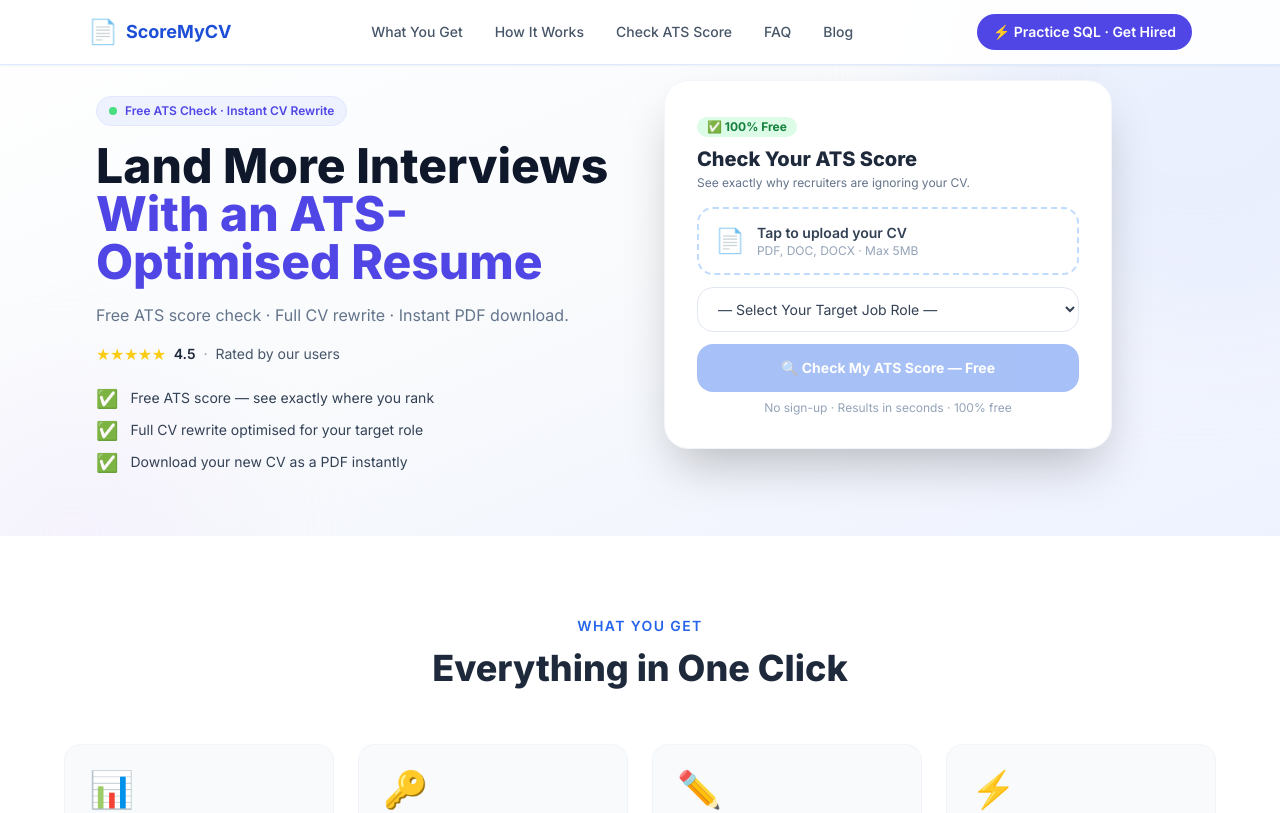
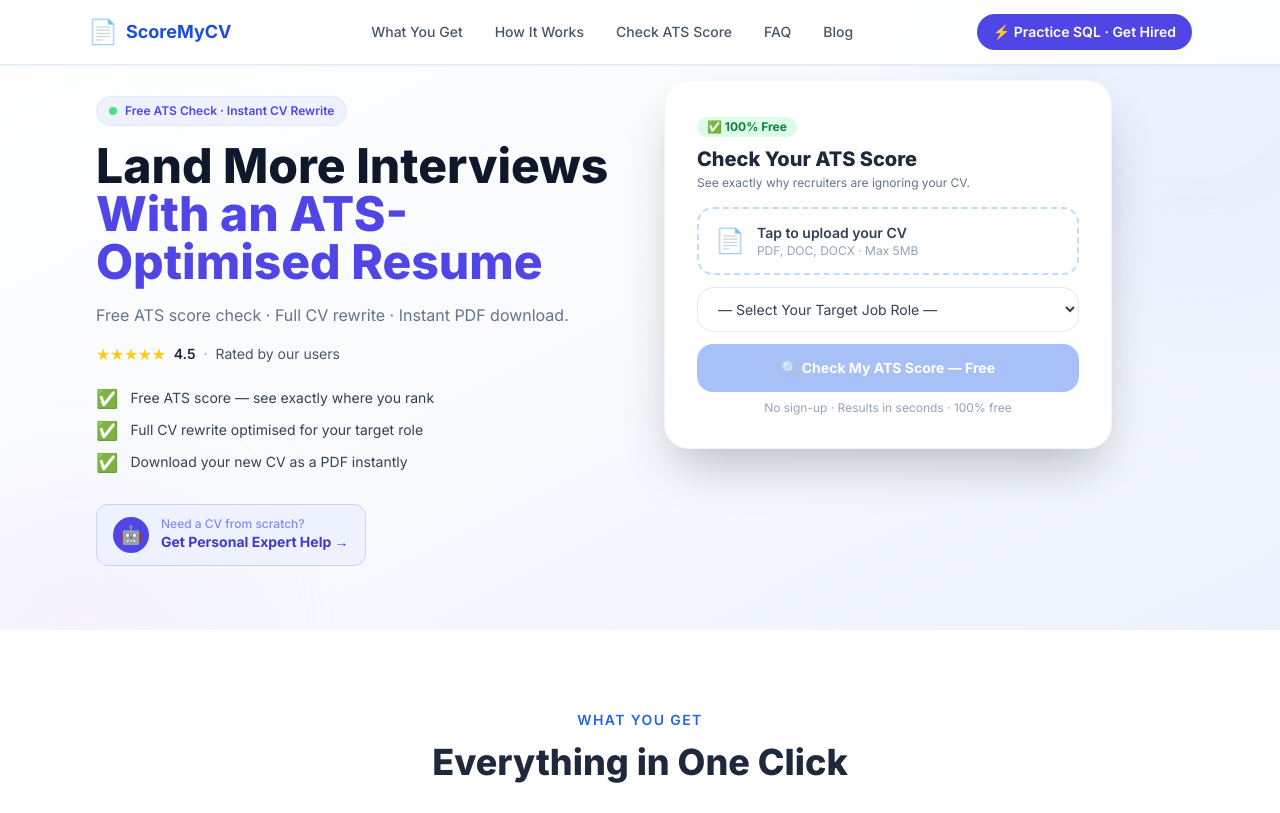
Before and after one commit to dakjdakk/SCOREMYCV, a Next.js app: page / in a window 1280 px wide. Shown: the top 813 px of the page. Built offline with nearby package versions, Linux system fonts and the light colour scheme.

Commit message:
feat: add personal help CTA linking to Instagram

```diff
--- a/app/page.tsx
+++ b/app/page.tsx
@@ -557,6 +557,22 @@
               </div>
             ))}
           </div>
+
+          {/* Personal help CTA */}
+          <a
+            href="https://www.instagram.com/scoremycv.in"
+            target="_blank"
+            rel="noopener noreferrer"
+            className="mt-4 inline-flex items-center gap-3 border border-indigo-200 bg-indigo-50 hover:bg-indigo-100 transition-colors rounded-xl px-4 py-3 w-fit group"
+          >
+            <div className="w-9 h-9 rounded-full bg-indigo-600 flex items-center justify-center text-white text-lg flex-shrink-0">
+              🤖
+            </div>
+            <div>
+              <div className="text-xs text-indigo-400 font-medium leading-none mb-0.5">Need a CV from scratch?</div>
+              <div className="text-sm font-bold text-indigo-700 group-hover:text-indigo-800 leading-snug">Get Personal Expert Help →</div>
+            </div>
+          </a>
         </div>
 
         {/* RIGHT: Upload card */}
```
